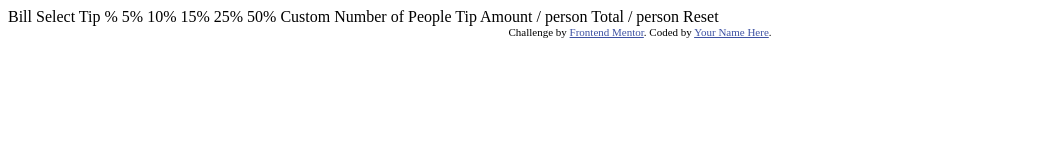
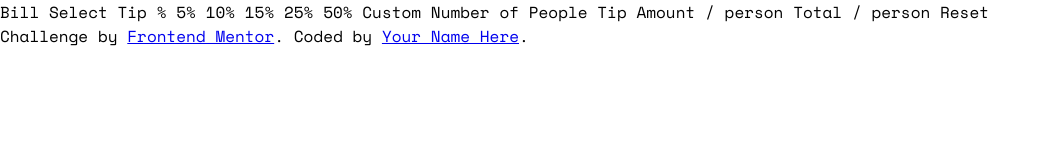
Before and after one commit to dottereldesign/tip_calculator_app, a plain HTML site: page index.html in a window 1280 px wide. Shown: the whole page, without its empty margins (0-1047 px from the left). Drawn offline with nearby package versions, Linux system fonts and the light colour scheme.

Commit message:
Add fluid typography, font-weight, google font, reset, and colours.

```diff
--- a/index.html
+++ b/index.html
@@ -1,19 +1,17 @@
 <!DOCTYPE html>
 <html lang="en">
+
 <head>
   <meta charset="UTF-8">
-  <meta name="viewport" content="width=device-width, initial-scale=1.0"> <!-- displays site properly based on user's device -->
+  <meta http-equiv="X-UA-Compatible" content="IE=edge">
+  <meta name="viewport" content="width=device-width, initial-scale=1.0">
+  <link rel="stylesheet" href="style.css">
+  <title>Tip Calculator App</title>
+  <link rel="preconnect" href="https://fonts.googleapis.com">
+  <link rel="preconnect" href="https://fonts.gstatic.com" crossorigin>
+  <link href="https://fonts.googleapis.com/css2?family=Space+Mono:wght@400;700&display=swap" rel="stylesheet">
+</head>
 
-  <link rel="icon" type="image/png" sizes="32x32" href="./images/favicon-32x32.png">
-
-  <title>Frontend Mentor | Tip calculator app</title>
-
-  <!-- Feel free to remove these styles or customise in your own stylesheet 👍 -->
-  <style>
-    .attribution { font-size: 11px; text-align: center; }
-    .attribution a { color: hsl(228, 45%, 44%); }
-  </style>
-</head>
 <body>
 
   Bill
@@ -41,4 +39,5 @@
     Coded by <a href="#">Your Name Here</a>.
   </div>
 </body>
+
 </html>
--- /dev/null
+++ b/style.css
@@ -0,0 +1,96 @@
+:root {
+  --ff-primary-100: "Space Mono", monospace;
+
+  --clr-primary-100: hsl(172, 67%, 45%);
+
+  --clr-neutral-100: hsl(183, 100%, 15%);
+  --clr-neutral-200: hsl(186, 14%, 43%);
+  --clr-neutral-300: hsl(184, 14%, 56%);
+  --clr-neutral-400: hsl(185, 41%, 84%);
+  --clr-neutral-500: hsl(189, 41%, 97%);
+  --clr-neutral-600: hsl(0, 0%, 100%);
+
+  --fs-300: clamp(0.7rem, 0.66rem + 0.2vw, 0.8rem);
+  --fs-400: clamp(0.88rem, 0.83rem + 0.24vw, 1rem);
+  --fs-500: clamp(1.09rem, 1rem + 0.47vw, 1.33rem);
+  --fs-600: clamp(1.37rem, 1.21rem + 0.8vw, 1.78rem);
+  --fs-700: clamp(1.71rem, 1.45rem + 1.29vw, 2.37rem);
+  --fs-800: clamp(2.14rem, 1.74rem + 1.99vw, 3.16rem);
+  --fs-900: clamp(2.67rem, 2.07rem + 3vw, 4.21rem);
+  --fs-1000: clamp(3.34rem, 2.45rem + 4.43vw, 5.61rem);
+
+  --fw-regular: 400;
+  --fw-bold: 700;
+}
+
+/* https://piccalil.li/blog/a-modern-css-reset */
+/* Box sizing rules */
+*,
+*::before,
+*::after {
+  box-sizing: border-box;
+}
+/* Remove default margin */
+body,
+h1,
+h2,
+h3,
+h4,
+p,
+figure,
+blockquote,
+dl,
+dd {
+  margin: 0;
+}
+/* Remove list styles on ul, ol elements with a list role, which suggests default styling will be removed */
+ul[role="list"],
+ol[role="list"] {
+  list-style: none;
+}
+/* Set core root defaults */
+html:focus-within {
+  scroll-behavior: smooth;
+}
+/* Set core body defaults */
+body {
+  min-height: 100vh;
+  text-rendering: optimizeSpeed;
+  line-height: 1.5;
+}
+/* A elements that don't have a class get default styles */
+a:not([class]) {
+  text-decoration-skip-ink: auto;
+}
+/* Make images easier to work with */
+img,
+picture {
+  max-width: 100%;
+  display: block;
+}
+/* Inherit fonts for inputs and buttons */
+input,
+button,
+textarea,
+select {
+  font: inherit;
+}
+/* Remove all animations, transitions and smooth scroll for people that prefer not to see them */
+@media (prefers-reduced-motion: reduce) {
+  html:focus-within {
+    scroll-behavior: auto;
+  }
+  *,
+  *::before,
+  *::after {
+    animation-duration: 0.01ms !important;
+    animation-iteration-count: 1 !important;
+    transition-duration: 0.01ms !important;
+    scroll-behavior: auto !important;
+  }
+}
+
+* {
+  font-size: inherit;
+  font-family: var(--ff-primary-100);
+}
```
Also changed, not shown: 3 other files.
